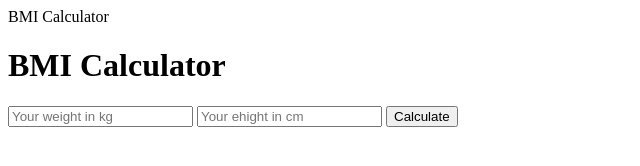
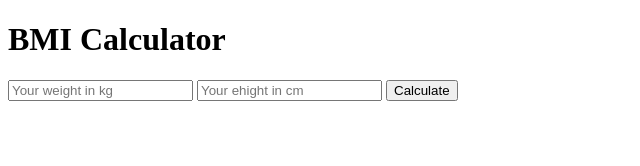
Before and after one commit to Connoranderson1/project_alpha, a website: page src/index.html in a window 1280 px wide. Shown: the whole page, without its empty margins (0-640 px from the left). Drawn offline with Linux system fonts and the light colour scheme.

Commit message:
Finalized

```diff
--- a/src/index.html
+++ b/src/index.html
@@ -4,13 +4,12 @@
 	<meta  charset="UTF-8">
 	<meta  name="viewport"  content="width=device-width, initial-scale=1.0">
     <meta  http-equiv="X-UA-Compatible"  content="ie=edge">
-    <link
 	<title>BMI Calculator</title>
 </head>
 <body>
     <h1>BMI Calculator</h1>
     <input type="text" id="weight" placeholder="Your weight in kg">
     <input type="text" id="height" placeholder="Your ehight in cm">
-    <button onclick="CalculateBMI" id="Calculate">Calculate</button>
+    <button id="Calculate">Calculate</button>
 </body>
 </html>
```
